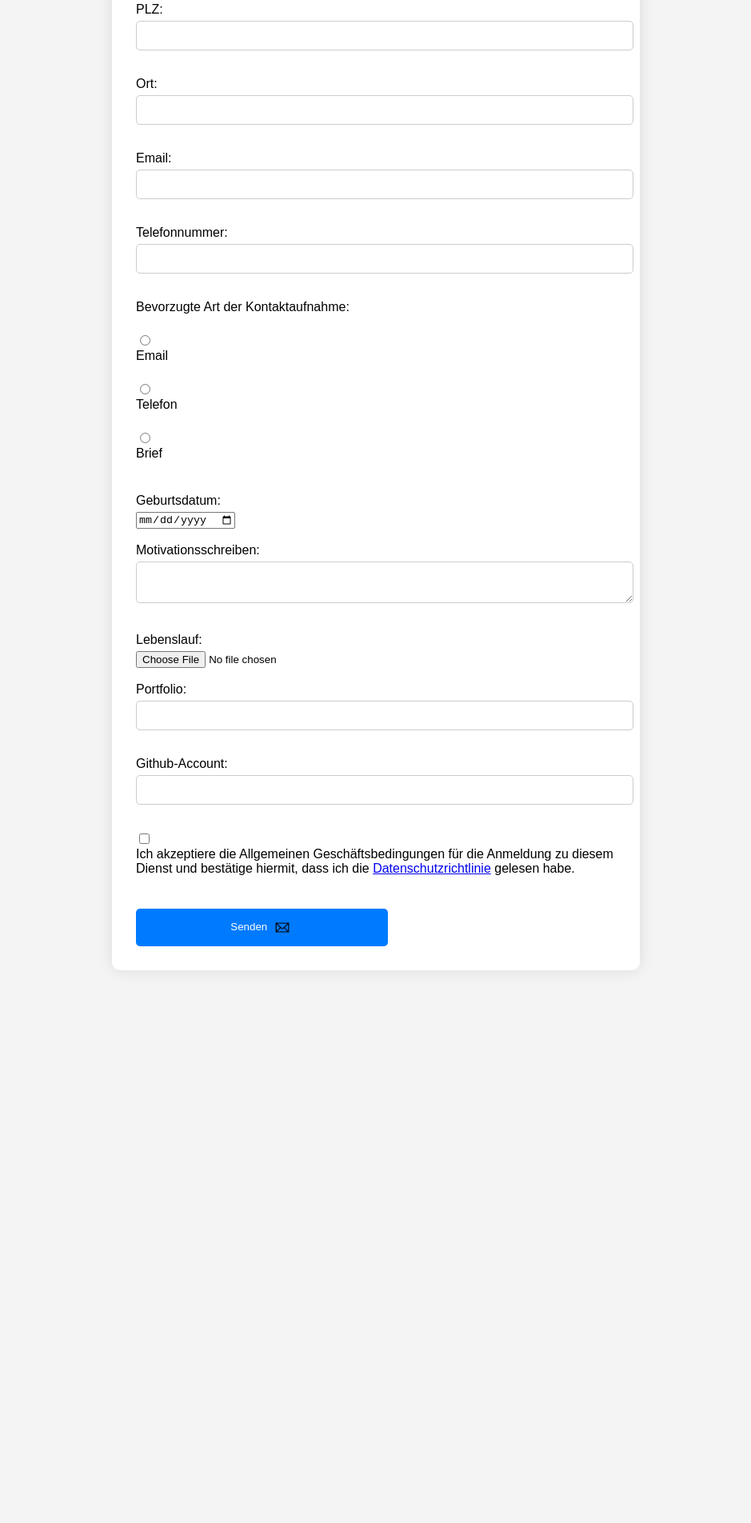
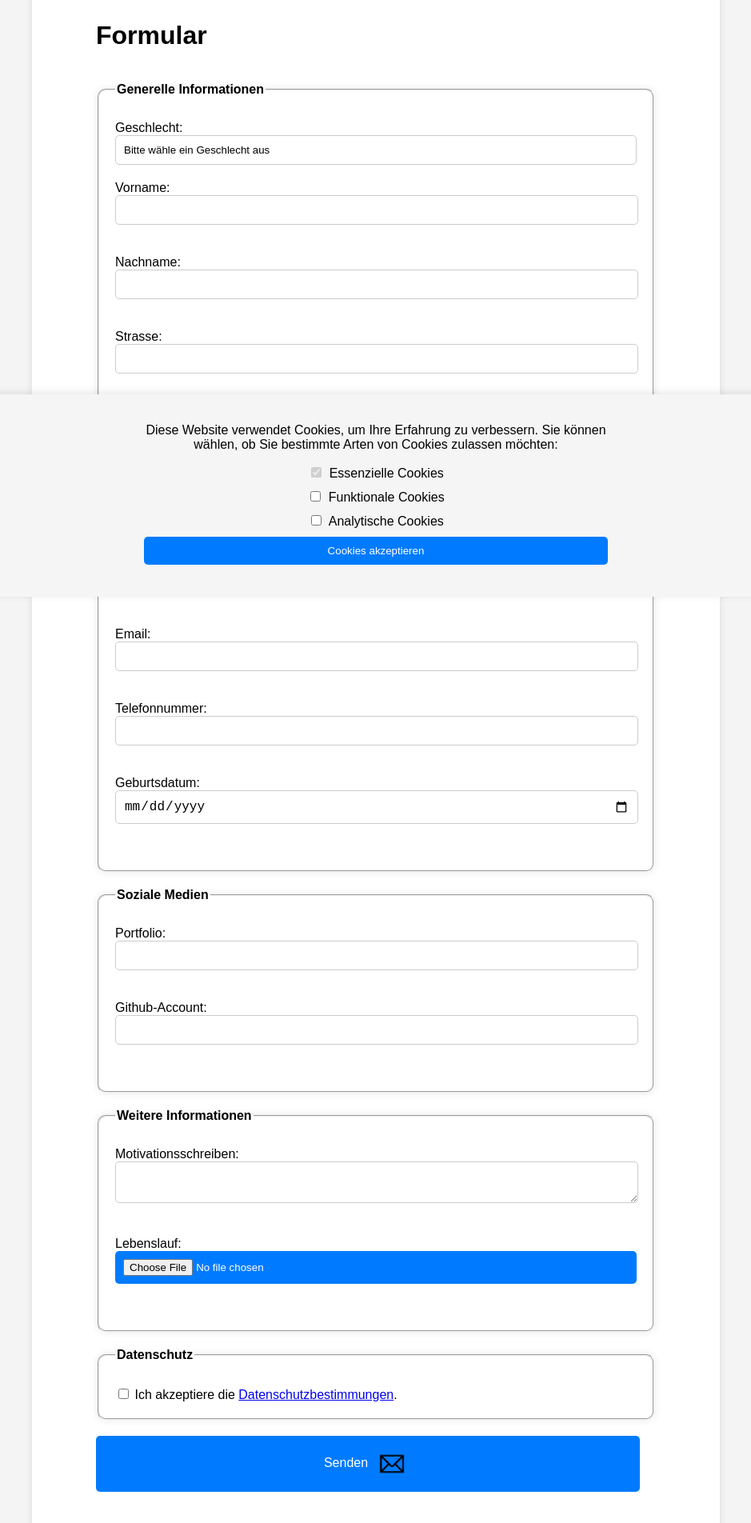
Before and after one commit to Oscip/Forms, a plain HTML site: page Formular1.html in a window 1280 px wide. Shown: the part 54-1958 px from the top of the page at 80% size, without its empty margins (170-1109 px from the left). Before the commit the page ends 1267 px from the top, so only its background shows below. Drawn offline with Linux system fonts and the light colour scheme.

Commit message:
Finished

```diff
--- a/Formular1.html
+++ b/Formular1.html
@@ -4,91 +4,121 @@
 <head>
     <meta charset="UTF-8">
     <meta name="viewport" content="width=device-width, initial-scale=1.0">
-    <meta name="Form" description="Formular für IMS-Schülern">
+    <meta name="Description" content="Formular für IMS-Schülern, um sich zu bewerben">
+    <meta name="Author" content="Oscar Peach">
     <link href="index_style.css" rel="stylesheet">
     <title>Formular</title>
 </head>
 
 <body>
-    <form action="https://webhook.site/d2a14ae0-6008-41a1-a0ef-b31ab815d91e" method="POST">
-        <input type="radio" id="mann" name="gender" value="man">
-        <label for="mann">Mann</label><br>
-        <input type="radio" id="frau" name="gender" value="man">
-        <label for="frau">Frau</label><br>
-        <label for="vorname">Vorname:</label>
-        <input type="text" id="vorname" name="vorname"><br><br>
-        <label for="nachname">Nachname:</label>
-        <input type="text" id="nachname" name="Nachname"><br><br>
-        <label for="strasse">Strasse:</label>
-        <input type="text" id="strasse" name="Strasse"><br><br>
-        <label for="strassenummer">Strassenummer:</label>
-        <input type="text" id="strassennummer" name="Strassennummber"><br><br>
+    <form action="https://webhook.site/87b20ce8-baff-46e0-a43a-17e2db2cb533" method="POST">
+        <h1>Formular</h1>
+        <fieldset>
+            <legend>Generelle Informationen</legend>
+            <label for="geschlecht">Geschlecht:</label><br>
+            <div class="custom-select">
+                <select id="geschlecht" name="Geschlecht" required>
+                    <option value="">Bitte wähle ein Geschlecht aus</option>
+                    <option value="mann">Mann</option>
+                    <option value="frau">Frau</option>
+                </select><br>
+            </div>
+            <label for="vorname">Vorname:</label>
+            <input type="text" id="vorname" name="vorname" required><br><br>
+            <label for="nachname">Nachname:</label>
+            <input type="text" id="nachname" name="Nachname" required><br><br>
+            <label for="strasse">Strasse:</label>
+            <input type="text" id="strasse" name="Strasse" required><br><br>
+            <label for="strassennummer">Strassenummer:</label>
+            <input type="text" id="strassennummer" name="Strassennummer" required><br><br>
+            <label for="platz">PLZ:</label>
+            <input type="text" id="platz" name="Platz" required><br><br>
+            <label for="ort">Ort:</label>
+            <input type="text" id="ort" name="Ort" required><br><br>
+            <label for="email">Email:</label>
+            <input type="email" id="email" name="Email" required><br><br>
+            <label for="telefonnummer">Telefonnummer:</label>
+            <input type="tel" id="telefonnummer" name="Telefonnummer" required><br><br>
+            <label for="datum">Geburtsdatum:</label><br>
+            <input type="date" id="datum" name="Geburtsdatum" class="date-input" required><br><br>
+        </fieldset>
+        <!-- Soziale Medien -->
+        <fieldset>
+            <legend>Soziale Medien</legend>
+            <label for="portfolio">Portfolio:</label>
+            <input type="url" id="portfolio" name="Portfolio" required><br><br>
+            <label for="github">Github-Account:</label>
+            <input type="url" id="github" name="Github" required><br><br>
+        </fieldset>
+        <!-- Weitere Informationen -->
+        <fieldset>
+            <legend>Weitere Informationen</legend>
+            <label for="motivationsschreiben">Motivationsschreiben:</label>
+            <textarea id="motivationsschreiben" name="Motivationsschreiben" required></textarea><br><br>
+            <label for="upload" class="custom-file-upload">Lebenslauf:</label>
+            <input type="file" id="upload" name="Lebenslauf" accept="application/pdf" required><br><br>
+        </fieldset>
+        <!-- Datenschutz -->
+        <fieldset>
+            <legend>Datenschutz</legend>
+            <label for="datenschutzbestimmungen" class="switch">
+                <input type="checkbox" id="datenschutzbestimmungen" name="Datenschutzbestimmungen" required>
+                <span class="slider round"></span>
+            </label>
+            <label>Ich akzeptiere die <a
+                    href="https://policies.google.com/privacy?hl=de">Datenschutzbestimmungen</a>.</label>
+        </fieldset>
+        <button type="submit">Senden<img src="Images/Mail.png" width="50" height="50" alt="Picture not available"></button>
+    </form>
+    <div id="cookie-banner" class="cookie-banner">
+        <div class="cookie-content">
+            <p>Diese Website verwendet Cookies, um Ihre Erfahrung zu verbessern. Sie können wählen, ob Sie bestimmte
+                Arten von Cookies zulassen möchten:</p>
+            <div class="cookie-options">
+                <label>
+                    <input type="checkbox" name="essential-cookies" checked disabled> Essenzielle Cookies
+                </label>
+                <label>
+                    <input type="checkbox" name="functional-cookies"> Funktionale Cookies
+                </label>
+                <label>
+                    <input type="checkbox" name="analytics-cookies"> Analytische Cookies
+                </label>
+            </div>
+            <button id="accept-cookies" class="accept-cookies">Cookies akzeptieren</button>
+        </div>
+    </div>
+    <script>
+        document.addEventListener("DOMContentLoaded", function () {
+            var cookieBanner = document.getElementById("cookie-banner");
+            var acceptCookiesBtn = document.getElementById("accept-cookies");
 
-        <label for="platz">PLZ:</label>
-        <input type="text" id="platz" name="Platz"><br><br>
-        <label for="ort">Ort:</label>
-        <input type="text" id="ort" name="Ort"><br><br>
-        <label for="email">Email:</label>
-        <input type="email" id="email" name="Email-Adresse"><br><br>
-        <label for="telefonnummer">Telefonnummer:</label>
-        <input type="tel" id="telefonnummer" name="Telefonnummer"><br><br>
+            acceptCookiesBtn.addEventListener("click", function () {
+                cookieBanner.style.display = "none";
+            });
+        });
+        var selectGender = document.getElementById('geschlecht');
 
-        <label for="">Bevorzugte Art der Kontaktaufnahme:</label><br>
-        <input type="radio" id="email" name="Art der Kontaktaufnahme" value="Email">
-        <label for="email">Email</label><br>
-        <input type="radio" id="telefon" name="Art der Kontaktaufnahme" value="Telefon">
-        <label for="telefon">Telefon</label><br>
-        <input type="radio" id="brief" name="Art der Kontaktaufnahme" value="Brief">
-        <label for="brief">Brief</label><br><br>
-        <label for="datum">Geburtsdatum: </label>
-        <input type="date" id="datum" name="Geburtsdatum"><br><br>
-        <label for="motivationsschreiben"> Motivationsschreiben: </label>
-        <textarea id="motivationsschreiben" name="Motivationsschreiben"></textarea><br><br>
-        <label for="upload">Lebenslauf: </label>
-        <input type="file" id="upload" name="Lebenslauf" accept="application/pdf"><br><br>
-        <label for="porftolio">Portfolio: </label>
-        <input type="url" id="porftolio" name="Portfolio URL"><br><br>
+        selectGender.addEventListener('change', function () {
+            if (selectGender.value !== "") {
+                selectGender.style.backgroundColor = " rgba(192, 231, 255, 0.2)";
+            } else {
+                selectGender.style.backgroundColor = ""; // Reset to default
+            }
+        });
 
-        <label for="github">Github-Account: </label>
-        <input type="url" id="github" name="Github Account"><br><br>
-        <input type="checkbox" id="datenschutzrichtlinie" name="Datenschutzrichtlinie" required>
-        <label for="datenschutzrichtlinie"> Ich akzeptiere die Allgemeinen Geschäftsbedingungen für die Anmeldung zu
-            diesem Dienst und bestätige hiermit, dass ich die <a
-                href="https://policies.google.com/privacy?hl=de">Datenschutzrichtlinie</a> gelesen habe.</label><br><br>
-        <button type="submit">Senden<img src="Images/Mail.png" width="10%" height="10%"></button>
-    </form>
-    <script>
-        function resetForm() {
-            document.getElementById("myForm").reset();
-        }
+        var inputFields = document.querySelectorAll('input[type="text"], input[type="email"], input[type="tel"], input[type="url"], input[type="date"], textarea');
 
-        document.getElementById("myForm").addEventListener("submit", function(event) {
-            event.preventDefault();
-            // Perform form submission here (e.g., AJAX request)
-            // Upon successful submission, display alert notification
-            alert("Form submitted successfully!");
-            // Reset the form
-            resetForm();
+        inputFields.forEach(function (input) {
+            input.addEventListener("input", function () {
+                if (input.value.trim() !== "") {
+                    input.classList.add("blue-background");
+                } else {
+                    input.classList.remove("blue-background");
+                }
+            });
         });
     </script>
-
 </body>
 
 </html>
-
-<!--	• Geschlecht (Auswahl)
-	• Name
-	• Vorname
-	• Strasse und Nr.
-	• PLZ und Ort
-	• Email
-	• Handy-Nummer
-	• Bevorzugte Art der Kontaktaufnahme (Auswahl)
-	• Geburtsdatum (Datum-Auswahl)
-	• Motivationsschreiben (Text)
-	• Lebenslauf (PDF Upload)
-	• Link zu Portfolio (URL)
-	• Link zu Github-Account (URL)
-	• ext. Link zu Datenschutzbestimmungen des Unternehmens
-	• Akzeptieren der Datenschutzbestimmungen (Auswahl)
-Button mit Mail-Icon-->
--- /dev/null
+++ b/cookie_styles.css
@@ -0,0 +1,42 @@
+.cookie-banner {
+    position: fixed;
+    bottom: 0;
+    left: 0;
+    right: 0;
+    background-color: #f5f5f5;
+    padding: 20px;
+    box-shadow: 0 -2px 10px rgba(0, 0, 0, 0.1);
+}
+
+.cookie-content {
+    max-width: 600px;
+    margin: 0 auto;
+    text-align: center;
+}
+
+.cookie-options {
+    margin-top: 10px;
+}
+
+.cookie-options label {
+    display: block;
+    margin-bottom: 10px;
+}
+
+.cookie-options input {
+    margin-right: 5px;
+}
+
+.accept-cookies {
+    background-color: #007bff;
+    color: white;
+    border: none;
+    padding: 10px 20px;
+    border-radius: 5px;
+    cursor: pointer;
+    transition: background-color 0.3s ease;
+}
+
+.accept-cookies:hover {
+    background-color: #0056b3;
+}
--- a/index_style.css
+++ b/index_style.css
@@ -1,4 +1,3 @@
-/* Custom CSS for animations */
 body {
     font-family: Arial, sans-serif;
     background-color: #f4f4f4;
@@ -7,61 +6,135 @@ body {
     display: flex;
     justify-content: center;
     align-items: center;
-    height: 100vh;
+    height: 100%;
+}
+
+fieldset {
+    background-color: rgba(255, 255, 255, 0.9);
+    padding: 20px;
+    border-radius: 10px;
+    box-shadow: 0 0 10px rgba(0, 0, 0, 0.1);
+    margin-bottom: 20px;
+}
+
+legend {
+    font-weight: bold;
+    margin-bottom: 10px;
+}
+
+.date-input {
+    width: calc(100% - 20px);
+    padding: 10px;
+    margin-bottom: 20px;
+    border: 1px solid #ccc;
+    border-radius: 5px;
+    transition: all 0.3s ease;
+    font-size: 16px; /* Set font size to match other input fields */
+}
+
+
+.custom-select {
+    position: relative;
+    margin-bottom: 20px;
+}
+
+.custom-select select {
+    display: inline-block;
+    width: 100%;
+    padding: 10px;
+    border: 1px solid #ccc;
+    border-radius: 5px;
+    background-color: #fff;
+    cursor: pointer;
+    appearance: none;
+}
+
+.custom-select select:focus {
+    transform: scale(1.02);
+}
+
+
+h1 {
+    margin-top: 0;
+    margin-bottom: 40px;
 }
 
 form {
-    background-color: #fff;
-    padding: 30px;
+    background-color: white;
+    padding: 80px;
     border-radius: 10px;
-    box-shadow: 0 0 20px rgba(0, 0, 0, 0.1);
-    max-width: 600px;
+    box-shadow: 0 0 10px rgba(0, 0, 0, 0.1);
+    max-width: 700px;
     width: 100%;
-    animation: slideIn 0.5s ease forwards;
 }
 
-@keyframes slideIn {
-    from {
-        opacity: 0;
-        transform: translateY(-50px);
-    }
-
-    to {
-        opacity: 1;
-        transform: translateY(0);
-    }
-}
-
-label {
-    display: block;
-    margin-bottom: 5px;
+textarea {
+    resize: vertical;
+    max-height: 300px;
 }
 
 input[type="text"],
 input[type="email"],
 input[type="tel"],
-input[type="url"],
 textarea,
-select {
-    width: 100%;
+button,
+input[type="file"],
+input[type="url"] {
+    width: calc(100% - 20px);
     padding: 10px;
-    margin-bottom: 15px;
+    margin-bottom: 20px;
     border: 1px solid #ccc;
     border-radius: 5px;
-    transition: border-color 0.3s ease;
+    transition: all 0.3s ease;
 }
 
 input[type="text"]:focus,
 input[type="email"]:focus,
 input[type="tel"]:focus,
-input[type="url"]:focus,
+input[type="date"]:focus,
 textarea:focus,
-select:focus {
+input[type="url"]:focus {
     border-color: #007bff;
-    outline: none;
+    transform: scale(1.02);
 }
 
-button[type="submit"] {
+
+
+input[type="file"] {
+    padding: 10px;
+    border: none;
+    background-color: #007bff;
+    color: white;
+    cursor: pointer;
+}
+
+input[type="file"]:hover {
+    background-color: #0056b3;
+}
+
+button {
+    background-color: #007bff;
+    color: white;
+    border: none;
+    padding: 10px 20px;
+    border-radius: 5px;
+    cursor: pointer;
+    transition: all 0.3s ease;
+}
+
+button:hover {
+    background-color: #0056b3;
+}
+
+@media (max-width: 600px) {
+    form {
+        padding: 20px;
+    }
+}
+
+
+button[type="submit"],
+button[type="button"] {
     background-color: #007bff;
     color: #fff;
     border: none;
@@ -69,13 +142,15 @@ button[type="submit"] {
     border-radius: 5px;
     cursor: pointer;
     transition: background-color 0.3s ease;
+    margin-right: 10px;
+    font-size: 16px;
 }
 
-button[type="submit"]:hover {
+button[type="submit"]:hover,
+button[type="button"]:hover {
     background-color: #0056b3;
 }
 
-/* Add animation to the submit button */
 button[type="submit"] img {
     margin-left: 5px;
     vertical-align: middle;
@@ -86,91 +161,115 @@ button[type="submit"]:hover img {
     transform: rotate(360deg);
 }
 
-
-
-
-.nice-form-group>input[type=checkbox].switch {
-    width: var(--switch-width);
-    height: var(--switch-height);
-    border-radius: var(--switch-height);
-    position: relative
-}
-
-.nice-form-group>input[type=checkbox].switch:after {
-    background: var(--nf-input-border-color);
-    border-radius: var(--switch-orb-size);
-    height: var(--switch-orb-size);
-    left: var(--switch-orb-offset);
-    position: absolute;
-    top: 50%;
-    -webkit-transform: translateY(-50%);
-    transform: translateY(-50%);
-    width: var(--switch-orb-size);
-    content: "";
-    transition: all .2s ease-out
-}
-
-.nice-form-group>input[type=checkbox].switch+label {
-    margin-top: calc(var(--switch-height)/8)
-}
-
-.nice-form-group>input[type=checkbox].switch:checked {
-    background: none;
-    background-position: 0 0;
-    background-color: var(--nf-input-focus-border-color)
-}
-
-.nice-form-group>input[type=checkbox].switch:checked:after {
-    -webkit-transform: translateY(-50%) translateX(calc(var(--switch-width)/2 - var(--switch-orb-offset)));
-    transform: translateY(-50%) translateX(calc(var(--switch-width)/2 - var(--switch-orb-offset)));
-    background: #fff
+/* Switch */
+/*
+.switch {
+    position: relative;
+    display: inline-block;
+    width: 3em;
+    height: 2em;
 }
 
 
-
-
-
-.nice-form-group>input[type=file] {
-    background: rgba(0, 0, 0, .025);
-    padding: var(--nf-input-size);
-    display: block;
-    width: 100%;
-    border-radius: var(--nf-input-border-radius);
-    border: 1px dashed var(--nf-input-border-color);
-    outline: none;
-    cursor: pointer
+.switch input {
+    opacity: 0;
+    width: 0;
+    height: 0;
 }
 
-.nice-form-group>input[type=file]:focus,
-.nice-form-group>input[type=file]:hover {
-    border-color: var(--nf-input-focus-border-color)
+.slider {
+    position: absolute;
+    cursor: pointer;
+    top: 0;
+    left: 0;
+    right: 0;
+    bottom: 0;
+    background-color: #ccc;
+    -webkit-transition: .4s;
+    transition: .4s;
+    border-radius: 2em;
 }
 
-.nice-form-group>input[type=file]::file-selector-button {
-    background: var(--nf-input-focus-border-color);
-    border: 0;
-    -webkit-appearance: none;
-    -moz-appearance: none;
-    appearance: none;
-    padding: .5rem;
-    border-radius: var(--nf-input-border-radius);
-    color: #fff;
-    margin-right: 1rem;
-    outline: none;
-    font-family: var(--nf-input-font-family);
-    cursor: pointer
+.slider:before {
+    position: absolute;
+    content: "";
+    height: 1.5em;
+    width: 1.5em;
+    left: 0.25em;
+    bottom: 0.25em;
+    background-color: white;
+    -webkit-transition: .4s;
+    transition: .4s;
+    border-radius: 50%;
 }
 
-.nice-form-group>input[type=file]::-webkit-file-upload-button {
-    background: var(--nf-input-focus-border-color);
-    border: 0;
-    -webkit-appearance: none;
-    appearance: none;
-    padding: .5rem;
-    border-radius: var(--nf-input-border-radius);
-    color: #fff;
-    margin-right: 1rem;
-    outline: none;
-    font-family: var(--nf-input-font-family);
-    cursor: pointer
+input:checked + .slider {
+    background-color: #007bff;
 }
+
+input:focus + .slider {
+    box-shadow: 0 0 1px #007bff;
+}
+
+input:checked + .slider:before {
+    -webkit-transform: translateX(1.25em);
+    -ms-transform: translateX(1.25em);
+    transform: translateX(1em);
+}
+
+.slider.round {
+    border-radius: 2em;
+}
+
+.slider.round:before {
+    border-radius: 50%;
+}*/
+
+/* Cookies */
+
+.cookie-banner {
+    position: fixed;
+    bottom: 0;
+    left: 0;
+    right: 0;
+    background-color: #f5f5f5;
+    padding: 20px;
+    box-shadow: 0 -2px 10px rgba(0, 0, 0, 0.1);
+}
+
+.cookie-content {
+    max-width: 600px;
+    margin: 0 auto;
+    text-align: center;
+}
+
+.cookie-options {
+    margin-top: 10px;
+}
+
+.cookie-options label {
+    display: block;
+    margin-bottom: 10px;
+}
+
+.cookie-options input {
+    margin-right: 5px;
+}
+
+.accept-cookies {
+    background-color: #007bff;
+    color: white;
+    border: none;
+    padding: 10px 20px;
+    border-radius: 5px;
+    cursor: pointer;
+    transition: background-color 0.3s ease;
+}
+
+.accept-cookies:hover {
+    background-color: #0056b3;
+}
+
+.blue-background {
+    background-color: rgba(192, 231, 255, 0.2);
+  }
```
Also changed, not shown: test.html (added, +16 -0 lines).
